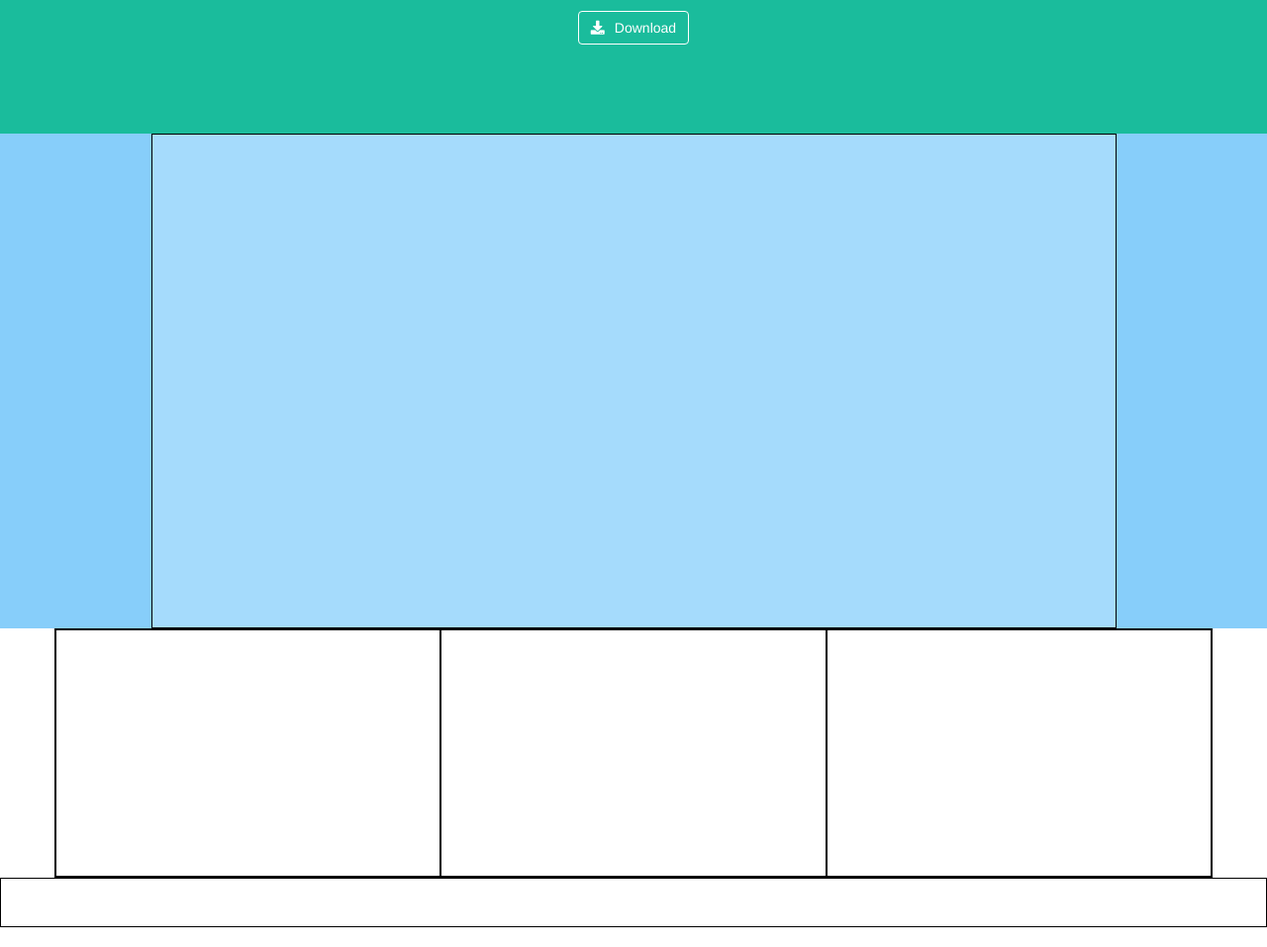
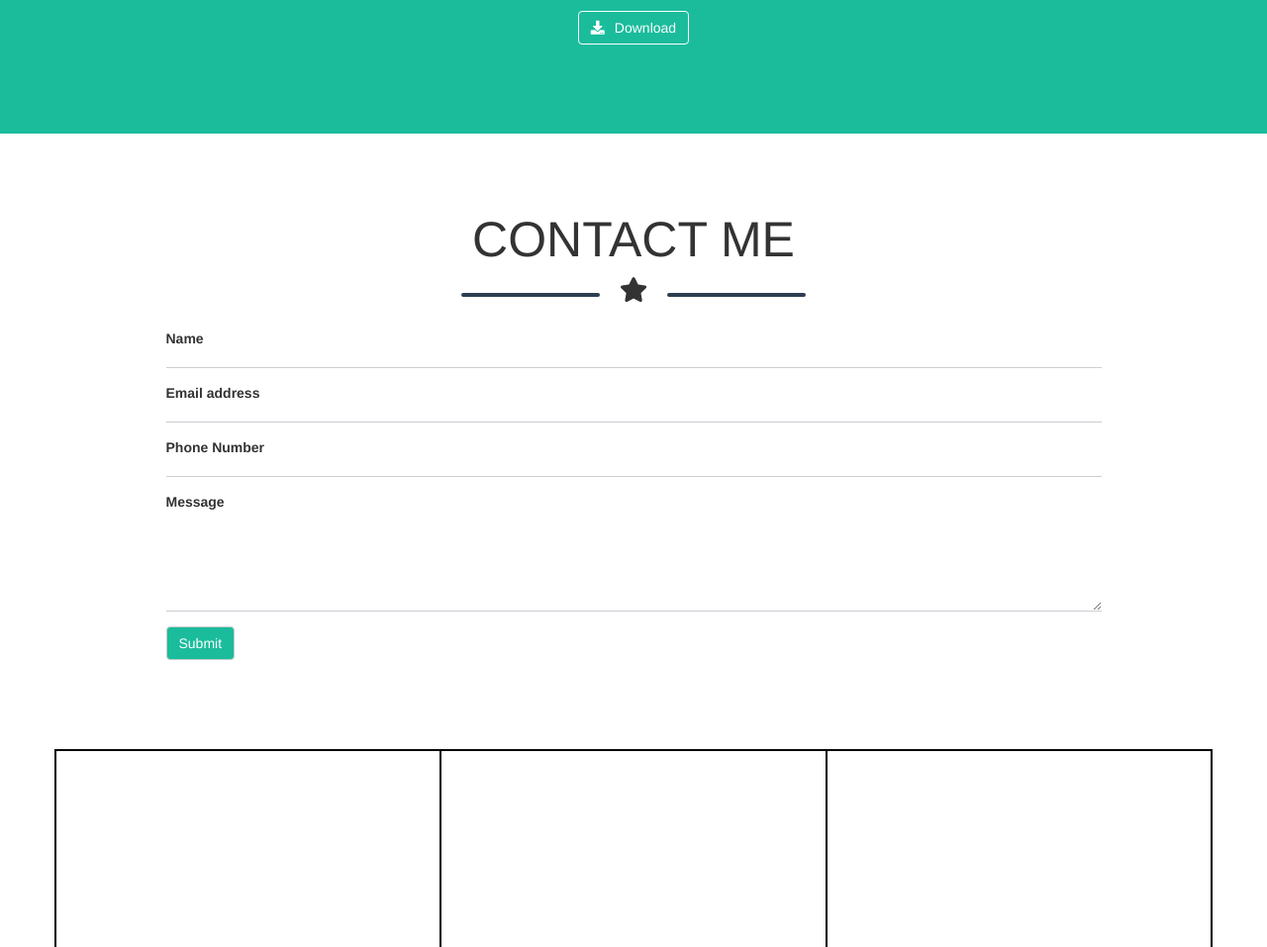
Before and after one commit to AlexandreLemes91/html-css-bootstrap-freelancer, a plain HTML site: page index.html in a window 1280 px wide. Shown: the part 1840-2797 px from the top of the page at 99% size. Drawn offline with nearby package versions, Linux system fonts and the light colour scheme.

Commit message:
contact-me

```diff
--- a/css/style.css
+++ b/css/style.css
@@ -159,3 +159,28 @@ section.about .container > .row{
 /******************************************************************
 CONTACT ME
 ******************************************************************/
+section.contact-me form.myform input,
+section.contact-me form.myform textarea{
+    border: 0 transparent;
+    border-bottom: 1px solid rgba(44, 62, 80, 0.25);
+    border-radius: 0px;
+    box-shadow: none;
+    padding: 0px;
+    height: 2rem;
+}
+
+section.contact-me .center-bar{
+    margin-bottom: 25px;
+}
+
+section.contact-me form.myform textarea{
+    height: 100%;
+}
+
+section.contact-me form.myform label{
+    margin-bottom: 0px;
+}
+
+section.contact-me form.myform button.mybtn{
+    background-color: ;
+}
--- a/index.html
+++ b/index.html
@@ -99,10 +99,32 @@
         </section>
 
         <!-- CONTACT ME-------------------------------------------------------- -->
-        <section class="contact-me bg">
+        <section class="contact-me padding-section">
             <div class="container">
-                <div class="row h-500">
-                    <div class="col-xs-8 col-sm-10 col-xs-offset-2 col-sm-offset-1 test"></div>
+                <h2>CONTACT ME</h2>
+                <div class="short dark center-bar"><i class="fas fa-star"></i></div>
+                <div class="row ">
+                    <div class="col-xs-8 col-sm-10 col-xs-offset-2 col-sm-offset-1">
+                        <form class="myform text-left">
+                            <div class="form-group">
+                              <label for="exampleInputName">Name</label>
+                              <input type="text" class="form-control" id="exampleInputName">
+                            </div>
+                            <div class="form-group">
+                              <label for="exampleInputEmail1">Email address</label>
+                              <input type="email" class="form-control" id="exampleInputEmail1">
+                            </div>
+                            <div class="form-group">
+                              <label for="exampleInputNumber">Phone Number</label>
+                              <input type="number" class="form-control" id="exampleInputnumber"">
+                            </div>
+                            <div class="form-group">
+                                <label for="exampleInputMesasge">Message</label>
+                                <textarea class="form-control" rows="5"></textarea>
+                            </div>
+                            <button type="submit" class="btn bg-emerald mywhite btn-default">Submit</button>
+                        </form>
+                    </div>
                 </div>
             </div>
         </section>
```
